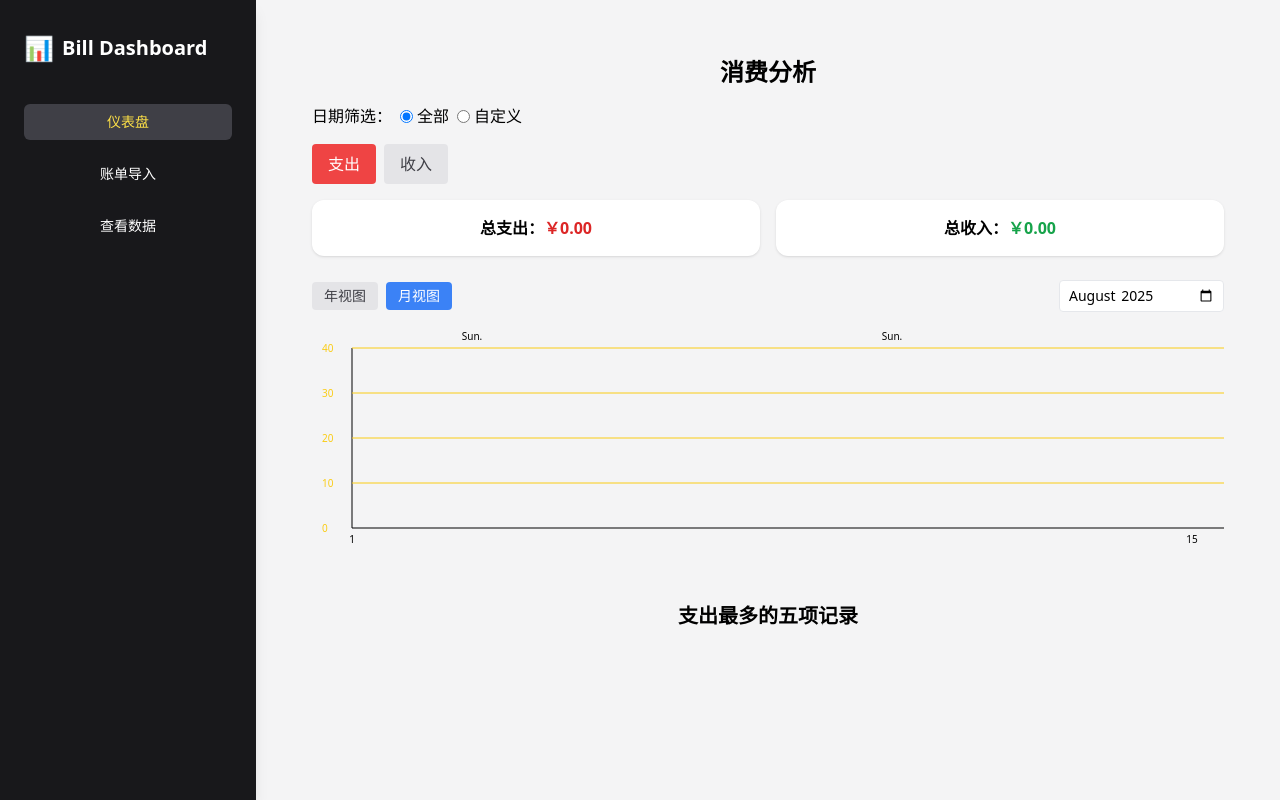
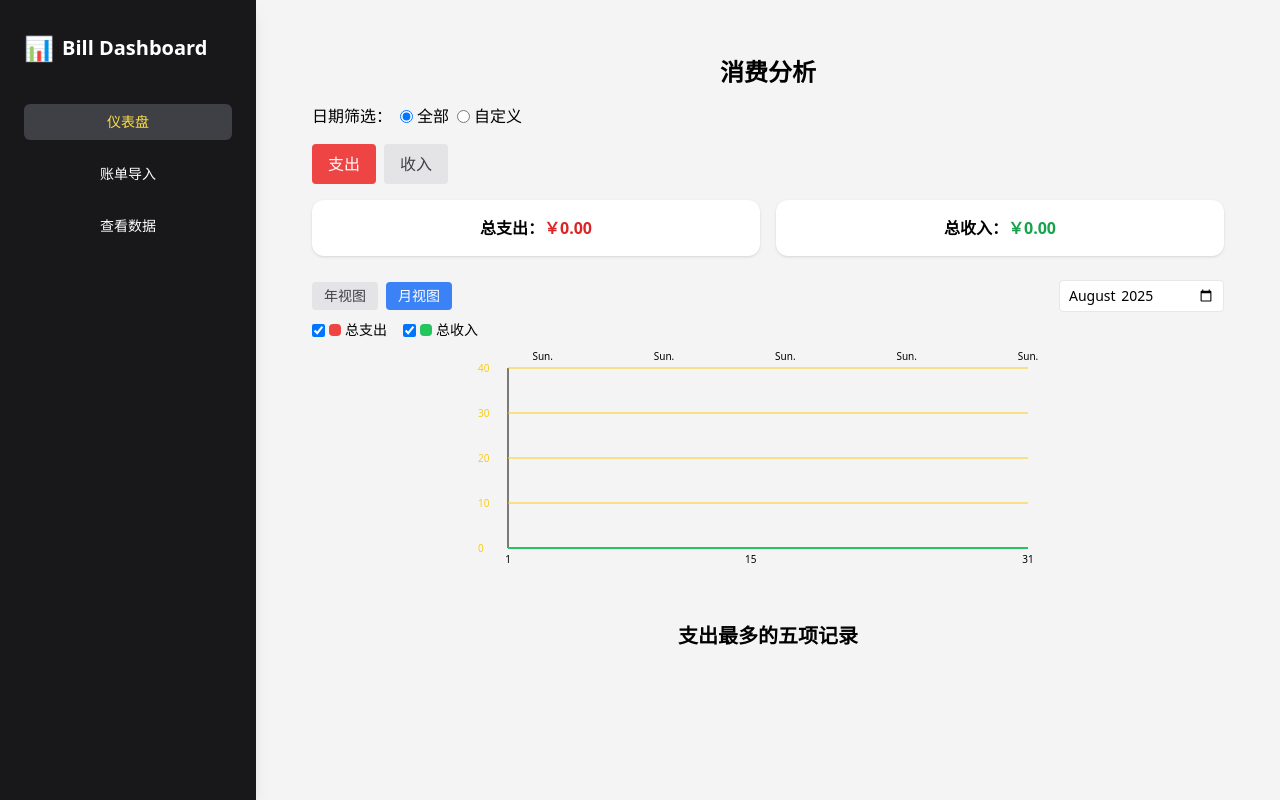
Before and after one commit to Koumlem/Bill_Dashboard_website, a React (Vite) app: page /analysis in a window 1280 px wide. Built offline with nearby package versions, Linux system fonts and the light colour scheme.

Commit message:
feat: enhance analysis chart

```diff
--- a/src/pages/Analysis.jsx
+++ b/src/pages/Analysis.jsx
@@ -26,11 +26,14 @@ export default function Analysis() {
     const saved = localStorage.getItem('transactions')
     if (saved) setTxns(JSON.parse(saved))
     const savedTags = localStorage.getItem('tags')
-    if (savedTags) {
-      const t = JSON.parse(savedTags)
-      setTags(t)
-      setSelectedTags(t.map(x => x.name))
-    }
+    const t = savedTags ? JSON.parse(savedTags) : []
+    const defaultList = [
+      ...t,
+      { name: '总支出', color: '#ef4444' },
+      { name: '总收入', color: '#22c55e' }
+    ]
+    setTags(defaultList)
+    setSelectedTags(['总支出', '总收入'])
   }, [])
 
   // 按日期过滤
@@ -70,12 +73,17 @@ export default function Analysis() {
   )
 
   const dateAmounts = {}
-  typeFiltered.forEach(t => {
+  periodFiltered.forEach(t => {
     const d = t.time ? t.time.slice(0, 10) : ''
     if (!d) return
-    if (!dateAmounts[d]) dateAmounts[d] = {}
+    if (!dateAmounts[d]) dateAmounts[d] = { '总支出': 0, '总收入': 0 }
     const tagNames = t.tags && t.tags.length ? t.tags : ['未分类']
     const amount = Math.abs(parseFloat(t.amount || 0))
+    if (String(t.type).includes('支')) {
+      dateAmounts[d]['总支出'] += amount
+    } else if (String(t.type).includes('收')) {
+      dateAmounts[d]['总收入'] += amount
+    }
     tagNames.forEach(name => {
       dateAmounts[d][name] = (dateAmounts[d][name] || 0) + amount
     })
@@ -93,13 +101,22 @@ export default function Analysis() {
       (a, b) => new Date(a) - new Date(b)
     )
   }
-  const chartData = sortedDates.map(d => ({ date: d, ...dateAmounts[d] }))
-  const chartWidth = chartData.length * 60 + 80
-  const maxAmount = Math.max(
-    0,
-    ...chartData.flatMap(d => selectedTags.map(name => d[name] || 0))
-  )
-  const base = maxAmount / 4
+  const chartData = sortedDates.map(d => ({
+    date: d,
+    '总支出': 0,
+    '总收入': 0,
+    ...(dateAmounts[d] || {})
+  }))
+  const chartWidth = 600
+  const innerWidth = chartWidth - 80
+  const spacing = innerWidth / Math.max(chartData.length - 1, 1)
+  const maxTxnAmount = periodFiltered
+    .filter(t => String(t.type).includes('支'))
+    .reduce(
+      (max, t) => Math.max(max, Math.abs(parseFloat(t.amount || 0))),
+      0
+    )
+  const base = maxTxnAmount / 4
   let unit
   if (base < 10) unit = 10
   else if (base < 50) unit = 50
@@ -249,11 +266,11 @@ export default function Analysis() {
           </label>
         ))}
       </div>
-      <div className="overflow-x-auto w-full">
-        <svg width={chartWidth} height={250}>
+      <div className="w-full">
+        <svg viewBox={`0 0 ${chartWidth} 250`} width="100%" height={250}>
           <line x1="40" y1="200" x2={chartWidth - 40} y2="200" stroke="#000" />
           <line x1="40" y1="20" x2="40" y2="200" stroke="#000" />
-          {[1, 2, 3, 4].map(i => {
+          {[0, 1, 2, 3, 4].map(i => {
             const y = 200 - (i * 180) / 4
             return (
               <g key={i}>
@@ -275,14 +292,11 @@ export default function Analysis() {
               </g>
             )
           })}
-          <text x="10" y={204} fontSize="10" fill="#facc15">
-            0
-          </text>
           {selectedTags.map(name => {
             const color = tags.find(t => t.name === name)?.color || '#000'
             const points = chartData
               .map((d, i) => {
-                const x = i * 60 + 40
+                const x = i * spacing + 40
                 const y = 200 - ((d[name] || 0) / (yMax || 1)) * 180
                 return `${x},${y}`
               })
@@ -298,7 +312,7 @@ export default function Analysis() {
             )
           })}
           {chartData.map((d, i) => {
-            const x = i * 60 + 40
+            const x = i * spacing + 40
             const dateObj = new Date(d.date)
             const day = dateObj.getDate()
             const isSunday = dateObj.getDay() === 0
```
